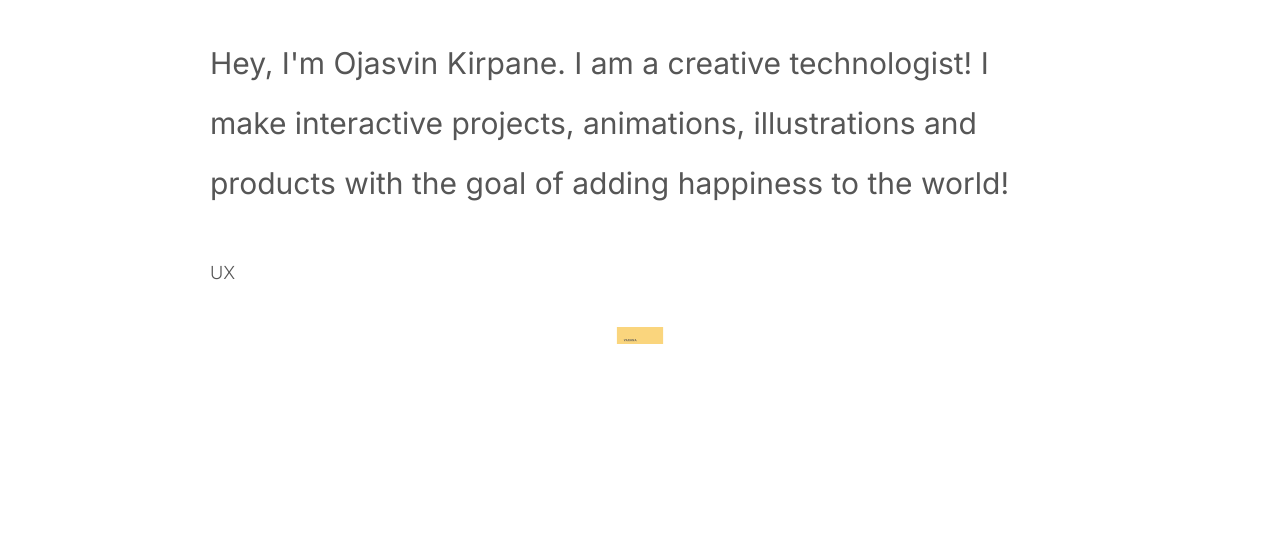
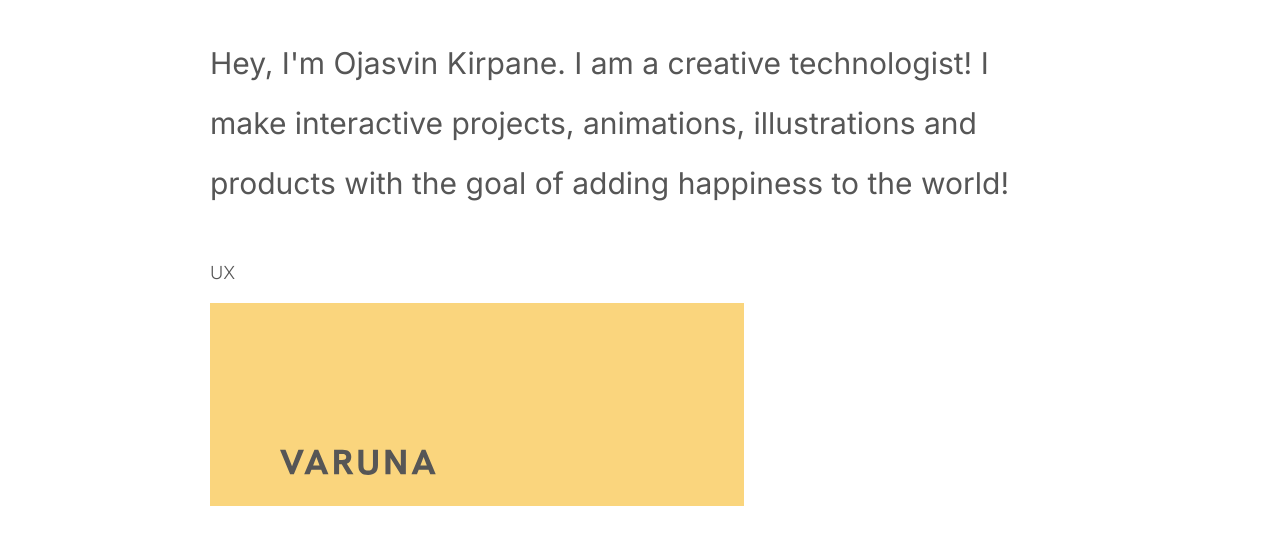
Before and after one commit to okirpane/ojasvin, a plain HTML site: page index.html in a window 1280 px wide. Shown: the part 177-729 px from the top of the page. Drawn offline with Linux system fonts and the light colour scheme.

Commit message:
Update index.html

```diff
--- a/index.html
+++ b/index.html
@@ -58,7 +58,7 @@
                             xmlns:sodipodi="http://sodipodi.sourceforge.net/DTD/sodipodi-0.dtd"
                             xmlns:inkscape="http://www.inkscape.org/namespaces/inkscape"
                             inkscape:version="1.0 (4035a4fb49, 2020-05-01)" sodipodi:docname="THUMBNAIL-VA.svg"
-                            id="svg13" version="1.1" viewBox="0 0 534 203" height="4.85%" width="100%">
+                            id="svg13" version="1.1" viewBox="0 0 534 203" height="203" width="534">
                             <metadata id="metadata19">
                                 <rdf:RDF>
                                     <cc:Work rdf:about="">
```
